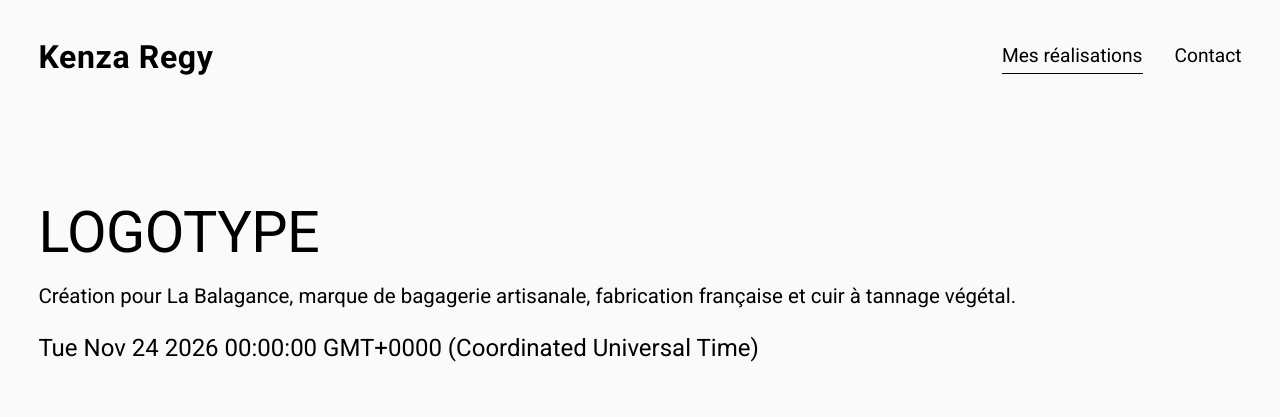
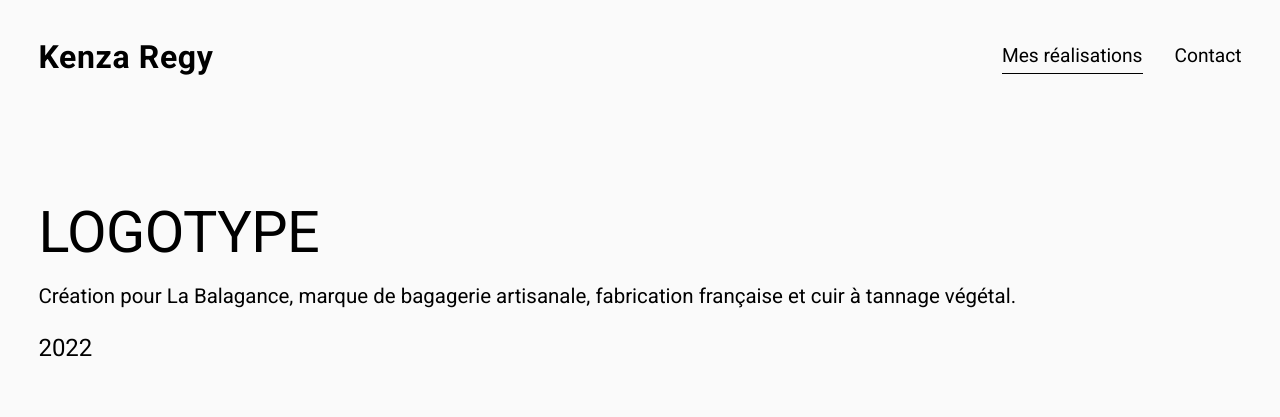
Before and after one commit to kenzaregy/kenzaregy.github.io, an Astro site: page /projects/logotype in a window 1280 px wide. Shown: the top 417 px of the page. Built offline with nearby package versions, Linux system fonts and the light colour scheme; Astro itself is replaced by a stand-in of ours; some packages are replaced by stand-ins of ours.

Commit message:
Update src/content/projects/logotype.md (via Pages CMS)

```diff
--- a/src/content/projects/logotype.md
+++ b/src/content/projects/logotype.md
@@ -2,7 +2,7 @@
 title: LOGOTYPE
 description: "Création pour La Balagance, marque de bagagerie artisanale,
   fabrication française et cuir à tannage végétal. "
-date: 2026-11-24
+date: "2022"
 cover: /images/La-Balagance-1.jpg
 tags:
   - LA BALAGANCE
```
